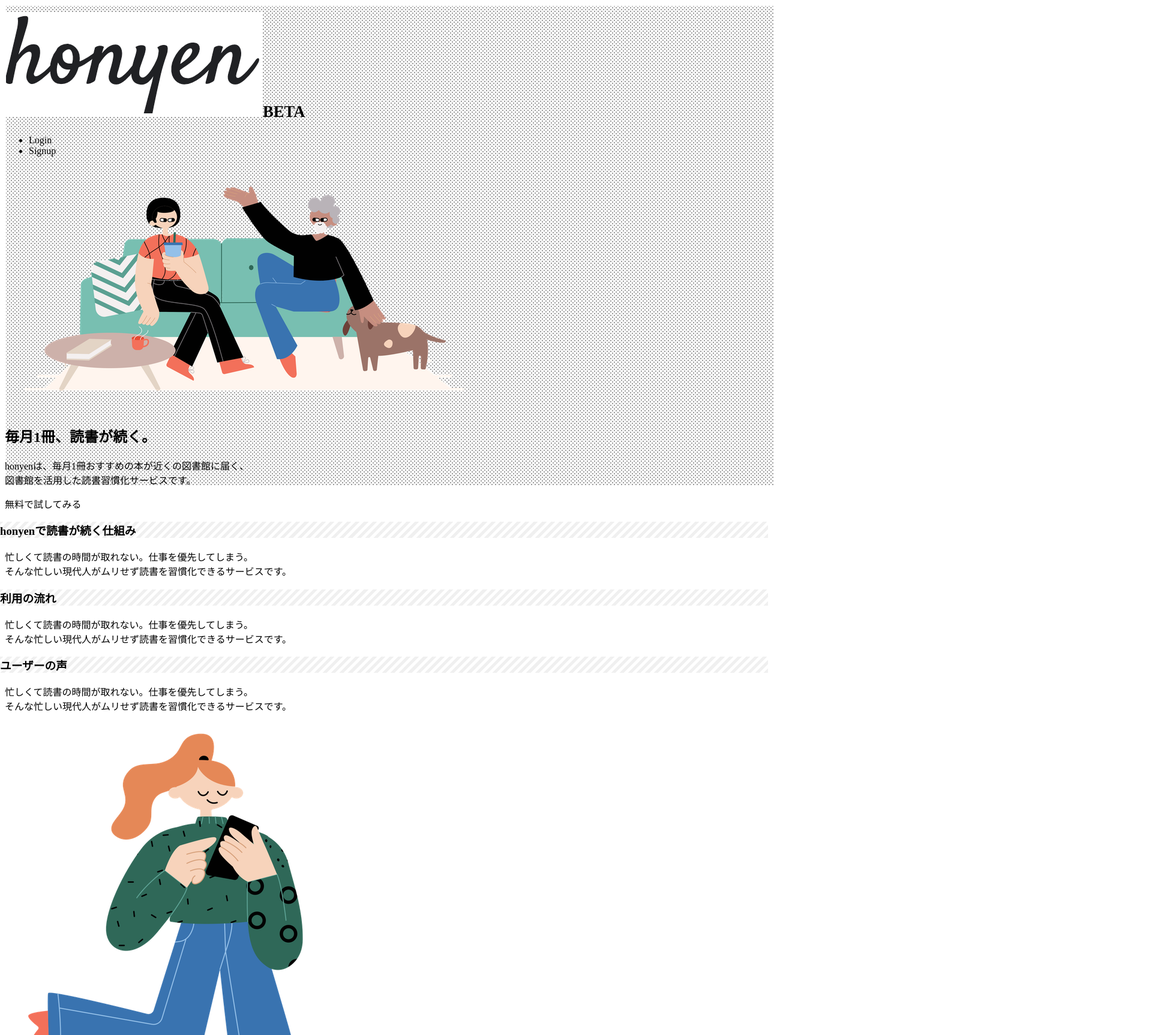
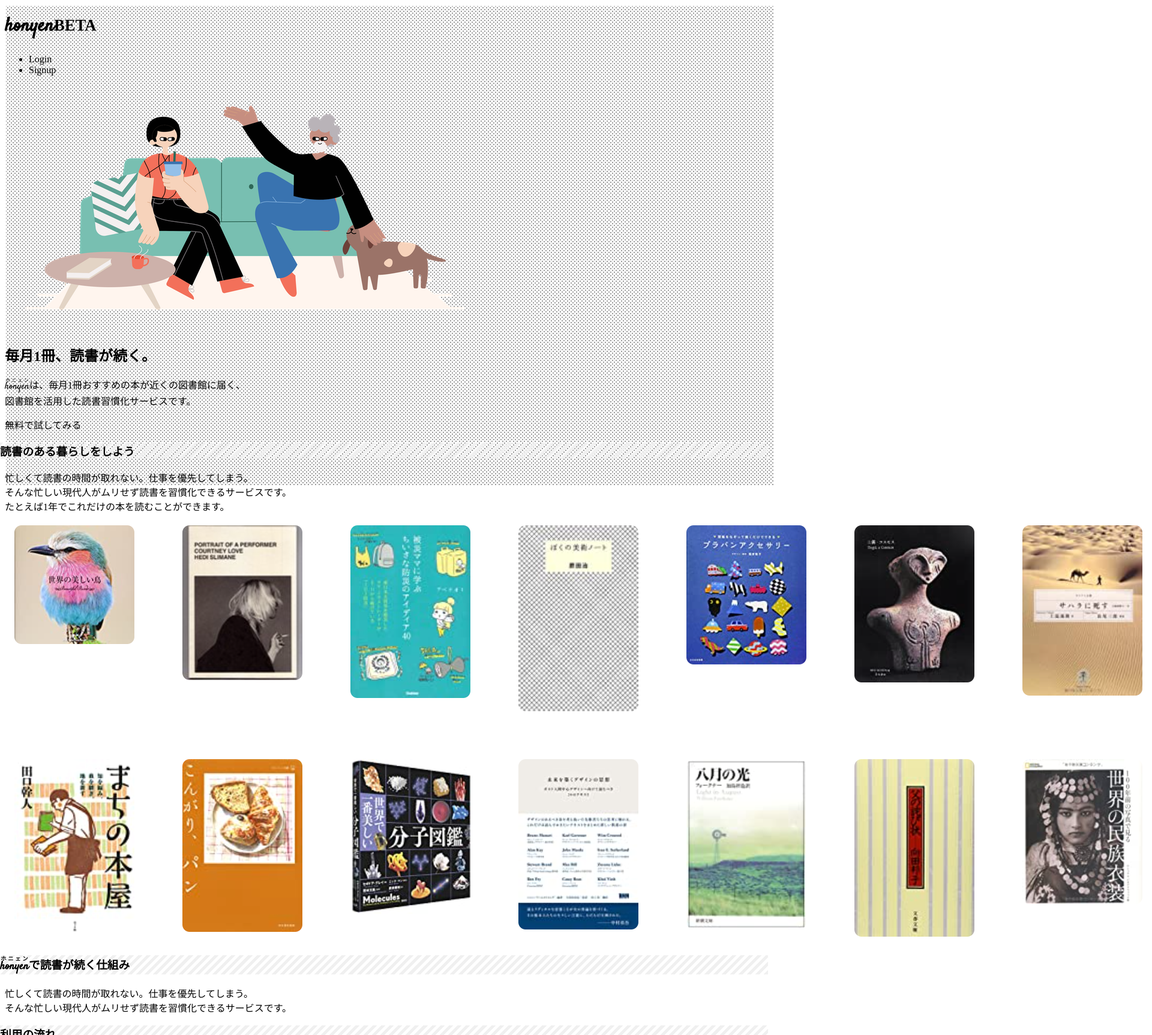
Before and after one commit to Tomomichi/honyen, a Next.js app: page / in a window 1280 px wide. Shown: the top 1726 px of the page at 60% size, 1920 px wide, since content can reach past the window. Built offline with nearby package versions, Linux system fonts and the light colour scheme.

Commit message:
fix layout, add books image

```diff
--- a/pages/index.js
+++ b/pages/index.js
@@ -3,9 +3,14 @@
 export default function Home() {
   return (
     <>
-      <div className="flex justify-between p-8">
-        <h1 className="flex">
-          <img src="/images/logo.png" className="max-h-8" />
+      <Head>
+        <link rel="preconnect" href="https://fonts.gstatic.com" />
+        <link href="https://fonts.googleapis.com/css2?family=Satisfy&display=swap&text=honyen" rel="stylesheet" />
+      </Head>
+
+      <div className="flex justify-between p-4">
+        <h1 className="flex text-3xl">
+          <span className="font-satisfy">honyen</span>
           <small className="text-xs text-gray-500 ml-1">BETA</small>
         </h1>
         <div>
@@ -23,8 +28,9 @@
           </div>
           <div className="py-8">
             <h2 className="text-2xl sm:text-5xl font-bold mb-4">毎月1冊、読書が続く。</h2>
-            <p className="text-gray-500 text-lg sm:text-lg mb-6">
-              honyenは、毎月1冊おすすめの本が近くの図書館に届く、<br className="hidden sm:inline" />
+            <p className="text-gray-600 text-lg sm:text-lg mb-6">
+              <ruby className="font-satisfy text-xl mr-1">honyen<rt>ホニェン</rt></ruby>
+              は、毎月1冊おすすめの本が近くの図書館に届く、<br className="hidden sm:inline" />
               図書館を活用した読書習慣化サービスです。
             </p>
             <div className="bg-gradient-to-r from-purple-400 via-pink-500 to-red-500 max-w-md rounded py-3 text-white text-center hover:opacity-75">
@@ -36,7 +42,9 @@
         <div className="mb-32">
           <div className="full-bleed bg-stripe relative mb-8">
             <div className="container max-w-screen-lg mx-auto text-center py-4">
-              <h3 className="font-bold text-lg">honyenで読書が続く仕組み</h3>
+              <h3 className="font-bold text-lg">
+                読書のある暮らしをしよう
+              </h3>
             </div>
           </div>
 
@@ -45,10 +53,32 @@
             そんな忙しい現代人がムリせず読書を習慣化できるサービスです。
           </div>
 
-          <div className="flex flex-col sm:flex-row sm:space-x-8">
-            <div className="bg-shadow bg-white relative h-24 border-2 border-gray-700"></div>
-            <div className="bg-shadow bg-white relative h-24 border-2 border-gray-700"></div>
-            <div className="bg-shadow bg-white relative h-24 border-2 border-gray-700"></div>
+          <div className="text-center mb-8">
+            たとえば1年でこれだけの本を読むことができます。
+          </div>
+
+          <img src="/images/books.png" />
+        </div>
+
+        <div className="mb-32">
+          <div className="full-bleed bg-stripe relative mb-8">
+            <div className="container max-w-screen-lg mx-auto text-center py-4">
+              <h3 className="font-bold text-lg">
+                <ruby className="font-satisfy text-2xl mr-1">honyen<rt>ホニェン</rt></ruby>
+                で読書が続く仕組み
+              </h3>
+            </div>
+          </div>
+
+          <div className="text-center mb-8">
+            忙しくて読書の時間が取れない。仕事を優先してしまう。<br />
+            そんな忙しい現代人がムリせず読書を習慣化できるサービスです。
+          </div>
+
+          <div className="flex flex-col sm:flex-row sm:space-x-8 space-y-8 sm:space-y-0">
+            <div className="sm:flex-1 bg-shadow bg-white relative h-24 border-2 border-gray-700"></div>
+            <div className="sm:flex-1 bg-shadow bg-white relative h-24 border-2 border-gray-700"></div>
+            <div className="sm:flex-1 bg-shadow bg-white relative h-24 border-2 border-gray-700"></div>
           </div>
         </div>
 
@@ -64,10 +94,10 @@
             そんな忙しい現代人がムリせず読書を習慣化できるサービスです。
           </div>
 
-          <div className="flex flex-col sm:flex-row space-x-8">
-            <div className="flex-1 bg-shadow bg-white relative h-24 border-2 border-gray-700"></div>
-            <div className="flex-1 bg-shadow bg-white relative h-24 border-2 border-gray-700"></div>
-            <div className="flex-1 bg-shadow bg-white relative h-24 border-2 border-gray-700"></div>
+          <div className="flex flex-col sm:flex-row sm:space-x-8 space-y-8 sm:space-y-0">
+            <div className="sm:flex-1 bg-shadow bg-white relative h-24 border-2 border-gray-700"></div>
+            <div className="sm:flex-1 bg-shadow bg-white relative h-24 border-2 border-gray-700"></div>
+            <div className="sm:flex-1 bg-shadow bg-white relative h-24 border-2 border-gray-700"></div>
           </div>
         </div>
 
@@ -83,14 +113,14 @@
             そんな忙しい現代人がムリせず読書を習慣化できるサービスです。
           </div>
 
-          <div className="flex flex-col sm:flex-row space-x-8">
-            <div className="flex-1 bg-shadow bg-white relative h-24 border-2 border-gray-700">
+          <div className="flex flex-col sm:flex-row sm:space-x-8 space-y-8 sm:space-y-0">
+            <div className="sm:flex-1 bg-shadow bg-white relative h-24 border-2 border-gray-700">
               <img src="/images/avatar1.png" className="inline object-cover object-top w-16 h-16 rounded-full border m-4" />
             </div>
-            <div className="flex-1 bg-shadow bg-white relative h-24 border-2 border-gray-700">
+            <div className="sm:flex-1 bg-shadow bg-white relative h-24 border-2 border-gray-700">
               <img src="/images/avatar2.png" className="inline object-cover object-top w-16 h-16 rounded-full border m-4" />
             </div>
-            <div className="flex-1 bg-shadow bg-white relative h-24 border-2 border-gray-700">
+            <div className="sm:flex-1 bg-shadow bg-white relative h-24 border-2 border-gray-700">
               <img src="/images/avatar3.png" className="inline object-cover object-top w-16 h-16 rounded-full border m-4" />
             </div>
           </div>
@@ -100,7 +130,7 @@
       <footer className="border-t border-gray-300 flex justify-between p-4 text-gray-500">
         <div className="flex items-center">
           <div className="flex mr-4">
-            <img src="/images/logo.png" className="max-h-8" />
+            <span className="font-satisfy text-gray-900 text-3xl">honyen</span>
             <small className="text-xs text-gray-500 ml-1">BETA</small>
           </div>
           <div>
@@ -113,6 +143,9 @@
 
 
       <style jsx>{`
+        .font-satisfy {
+          font-family: 'Satisfy', cursive;
+        }
         .full-bleed {
           width: 100vw;
           margin-left: 50%;
```
Also changed, not shown: public/images/books.png (added).
